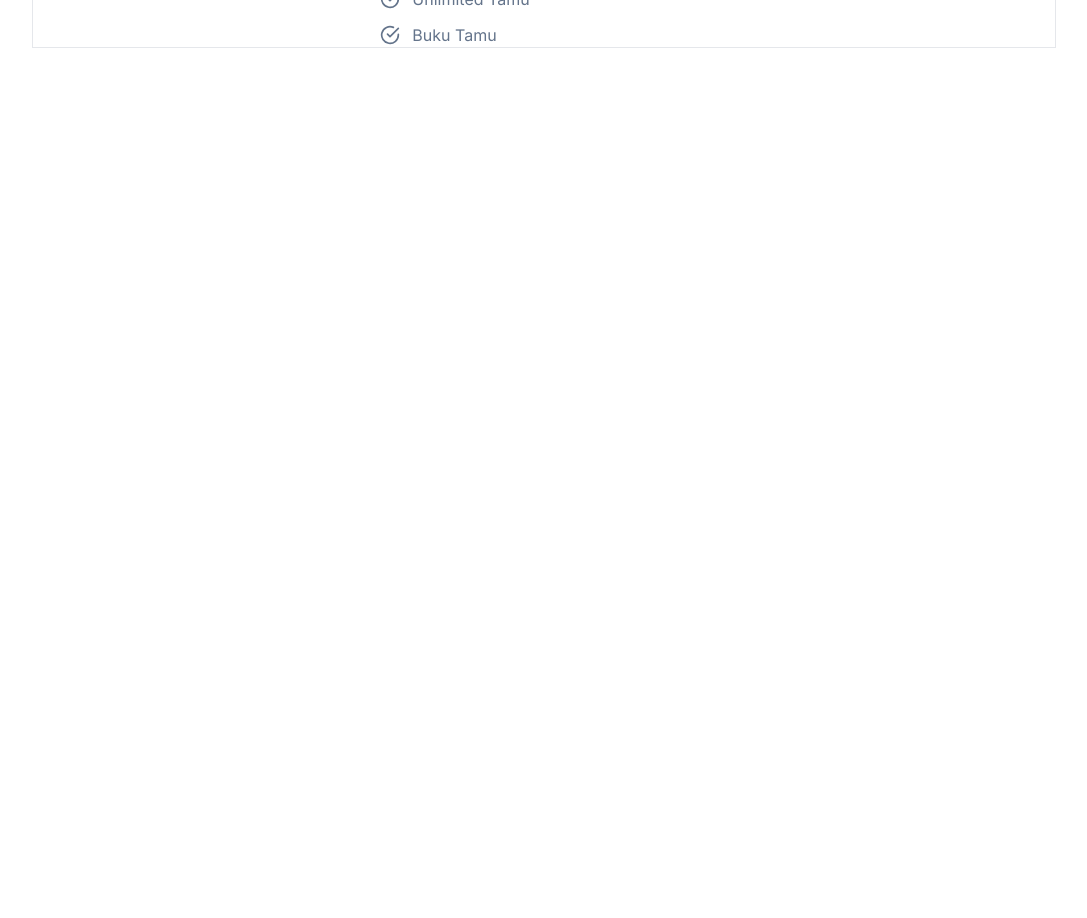
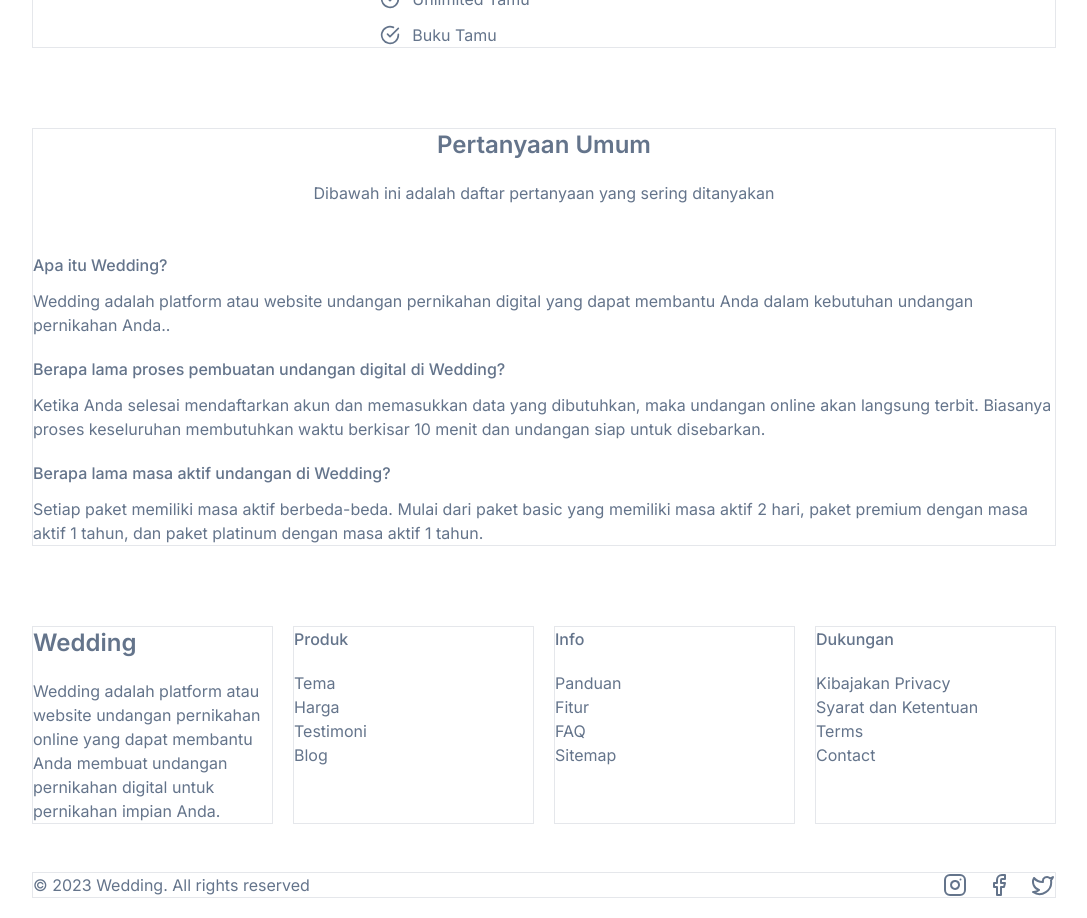
Before and after one commit to sakirsyarian/wedding-user, a Next.js app: page / in a window 1280 px wide. Shown: the part 3260-4178 px from the top of the page, without its empty margins (96-1183 px from the left). Before the commit the page ends 3328 px from the top, so only its background shows below. Built offline with nearby package versions, Linux system fonts and the light colour scheme.

Commit message:
feat: Faq and footer section for landing page

```diff
--- /dev/null
+++ b/app/component/Footer.js
@@ -0,0 +1,131 @@
+import Link from "next/link";
+import { Instagram, Facebook, Twitter } from "lucide-react";
+
+import { cn } from "@/lib/utils";
+
+// css
+const defaultSpaceY = ["space-y-12"];
+
+// data
+const menus = [
+  {
+    title: "Produk",
+    listMenu: [
+      {
+        menu: "Tema",
+        link: "/theme",
+      },
+      {
+        menu: "Harga",
+        link: "/price",
+      },
+      {
+        menu: "Testimoni",
+        link: "/testimoni",
+      },
+      {
+        menu: "Blog",
+        link: "/blog",
+      },
+    ],
+  },
+  {
+    title: "Info",
+    listMenu: [
+      {
+        menu: "Panduan",
+        link: "/guidance",
+      },
+      {
+        menu: "Fitur",
+        link: "/feature",
+      },
+      {
+        menu: "FAQ",
+        link: "/faq",
+      },
+      {
+        menu: "Sitemap",
+        link: "/sitemap",
+      },
+    ],
+  },
+  {
+    title: "Dukungan",
+    listMenu: [
+      {
+        menu: "Kibajakan Privacy",
+        link: "/privacy",
+      },
+      {
+        menu: "Syarat dan Ketentuan",
+        link: "/terms",
+      },
+      {
+        menu: "Terms",
+        link: "/about",
+      },
+      {
+        menu: "Contact",
+        link: "/contact",
+      },
+    ],
+  },
+];
+
+export default function Footer() {
+  return (
+    <>
+      <footer className={cn(defaultSpaceY)}>
+        <div className="grid grid-cols-4 gap-5">
+          {/* brand */}
+          <div className={cn(defaultSpaceY, "space-y-5", "border")}>
+            <h2 className="font-semibold text-2xl">Wedding</h2>
+            <p>
+              Wedding adalah platform atau website undangan pernikahan online
+              yang dapat membantu Anda membuat undangan pernikahan digital untuk
+              pernikahan impian Anda.
+            </p>
+          </div>
+
+          {/* menu */}
+          {menus.map((menu, index) => (
+            <div
+              key={index}
+              className={cn(defaultSpaceY, "space-y-5", "border")}
+            >
+              {/* title */}
+              <h3 className="font-medium">{menu.title}</h3>
+              {/* list */}
+              <ul>
+                {menu.listMenu.map((item, index) => (
+                  <li key={index}>
+                    <Link href={item.link}>{item.menu}</Link>
+                  </li>
+                ))}
+              </ul>
+            </div>
+          ))}
+        </div>
+
+        {/* credit */}
+        <div className="flex justify-between border">
+          <p>© {new Date().getFullYear()} Wedding. All rights reserved</p>
+
+          {/* social */}
+          <div className="flex gap-5">
+            <Link href="/">
+              <Instagram />
+            </Link>
+            <Link href="/">
+              <Facebook />
+            </Link>
+            <Link href="/">
+              <Twitter />
+            </Link>
+          </div>
+        </div>
+      </footer>
+    </>
+  );
+}
--- a/app/component/Hero.js
+++ b/app/component/Hero.js
@@ -10,7 +10,7 @@ const defaultSpaceY = ["space-y-10"];
 export default function Hero() {
   return (
     <>
-      <div className={cn(defaultFlex, "border")}>
+      <div id="hero" className={cn(defaultFlex, "border")}>
         {/* left */}
         <div className={cn(defaultSpaceY)}>
           {/* description */}
--- a/app/component/Navbar.js
+++ b/app/component/Navbar.js
@@ -20,16 +20,16 @@ export default function Navbar() {
           {/* list */}
           <ul className={cn(defaultFlex, "font-medium")}>
             <li>
-              <Link href="/">Fitur</Link>
+              <Link href="/#feature">Fitur</Link>
             </li>
             <li>
-              <Link href="/">Desain</Link>
+              <Link href="/#template">Desain</Link>
             </li>
             <li>
-              <Link href="/">Testimoni</Link>
+              <Link href="/#testimoni">Testimoni</Link>
             </li>
             <li>
-              <Link href="/">Harga</Link>
+              <Link href="/#price">Harga</Link>
             </li>
           </ul>
 
--- a/app/component/Price.js
+++ b/app/component/Price.js
@@ -43,10 +43,10 @@ const prices = [
   },
 ];
 
-export default function Tutorial() {
+export default function Price() {
   return (
     <>
-      <div className={cn(defaultSpaceY, "border")}>
+      <div id="price" className={cn(defaultSpaceY, "border")}>
         {/* heading */}
         <div className={cn(defaultSpaceY, "space-y-5", "text-center")}>
           <h2 className="font-semibold text-2xl">Harga Undangan</h2>
--- /dev/null
+++ b/app/component/Question.js
@@ -0,0 +1,49 @@
+import { cn } from "@/lib/utils";
+
+// css
+const defaultSpaceY = ["space-y-12"];
+
+// data
+const faq = [
+  {
+    question: "Apa itu Wedding?",
+    answer:
+      "Wedding adalah platform atau website undangan pernikahan digital yang dapat membantu Anda dalam kebutuhan undangan pernikahan Anda..",
+  },
+  {
+    question: "Berapa lama proses pembuatan undangan digital di Wedding?",
+    answer:
+      "Ketika Anda selesai mendaftarkan akun dan memasukkan data yang dibutuhkan, maka undangan online akan langsung terbit. Biasanya proses keseluruhan membutuhkan waktu berkisar 10 menit dan undangan siap untuk disebarkan.",
+  },
+  {
+    question: "Berapa lama masa aktif undangan di Wedding?",
+    answer:
+      "Setiap paket memiliki masa aktif berbeda-beda. Mulai dari paket basic yang memiliki masa aktif 2 hari, paket premium dengan masa aktif 1 tahun, dan paket platinum dengan masa aktif 1 tahun.",
+  },
+];
+
+export default function Question() {
+  return (
+    <>
+      <div id="faq" className={cn(defaultSpaceY, "border")}>
+        {/* heading */}
+        <div className={cn(defaultSpaceY, "space-y-5", "text-center")}>
+          <h2 className="font-semibold text-2xl">Pertanyaan Umum</h2>
+          <p>Dibawah ini adalah daftar pertanyaan yang sering ditanyakan</p>
+        </div>
+
+        {/* content */}
+        <div className="grid grid-cols-1 gap-5">
+          {faq.map((item, index) => (
+            <div key={index} className={cn(defaultSpaceY, "space-y-3")}>
+              {/* title */}
+              <h3 className="font-medium">{item.question}</h3>
+              {/* description */}
+              <p>{item.answer}</p>
+            </div>
+          ))}
+        </div>
+      </div>
+    </>
+  );
+}
--- a/app/component/Testimoni.js
+++ b/app/component/Testimoni.js
@@ -5,7 +5,7 @@ import Image from "next/image";
 const defaultSpaceY = ["space-y-12"];
 
 // data
-const testimoni = [
+const testimonials = [
   {
     photo: "lilis.jpg",
     name: "Kim Nadthilya",
@@ -29,7 +29,7 @@ const testimoni = [
 export default function Testimoni() {
   return (
     <>
-      <div className={cn(defaultSpaceY, "border")}>
+      <div id="testimoni" className={cn(defaultSpaceY, "border")}>
         {/* heading */}
         <div className={cn(defaultSpaceY, "space-y-5", "text-center")}>
           <h2 className="font-semibold text-2xl">
@@ -44,20 +44,20 @@ export default function Testimoni() {
 
         {/* content */}
         <div className="grid grid-cols-3 gap-5">
-          {testimoni.map((item, index) => (
+          {testimonials.map((testimoni, index) => (
             <div key={index} className={cn(defaultSpaceY, "space-y-3")}>
               {/* heading */}
               <div className="flex items-center gap-3">
                 <Image
-                  src={`/img/testimoni/${item.photo}`}
+                  src={`/img/testimoni/${testimoni.photo}`}
                   width={50}
                   height={50}
-                  alt={item.name}
+                  alt={testimoni.name}
                 />
-                <h3 className="font-medium">{item.name}</h3>
+                <h3 className="font-medium">{testimoni.name}</h3>
               </div>
               {/* description */}
-              <p>{item.testimoni}</p>
+              <p>{testimoni.testimoni}</p>
             </div>
           ))}
         </div>
--- a/app/component/Tutorial.js
+++ b/app/component/Tutorial.js
@@ -4,7 +4,7 @@ import { cn } from "@/lib/utils";
 const defaultSpaceY = ["space-y-12"];
 
 // data
-const tutorial = [
+const tutorials = [
   {
     title: "Registrasi",
     description:
@@ -25,7 +25,7 @@ const tutorial = [
 export default function Tutorial() {
   return (
     <>
-      <div className={cn(defaultSpaceY, "border")}>
+      <div id="tutorial" className={cn(defaultSpaceY, "border")}>
         {/* heading */}
         <div className={cn(defaultSpaceY, "space-y-5", "text-center")}>
           <h2 className="font-semibold text-2xl">Langkah Pembuatan Undangan</h2>
@@ -37,12 +37,12 @@ export default function Tutorial() {
 
         {/* content */}
         <div className="grid grid-cols-3 gap-5">
-          {tutorial.map((item, index) => (
+          {tutorials.map((tutorial, index) => (
             <div key={index} className={cn(defaultSpaceY, "space-y-3")}>
               {/* title */}
-              <h3 className="font-medium">{item.title}</h3>
+              <h3 className="font-medium">{tutorial.title}</h3>
               {/* description */}
-              <p>{item.description}</p>
+              <p>{tutorial.description}</p>
             </div>
           ))}
         </div>
--- a/app/component/feature.js
+++ b/app/component/feature.js
@@ -15,7 +15,7 @@ import { cn } from "@/lib/utils";
 const defaultSpaceY = ["space-y-12"];
 
 // data
-const whyMe = [
+const features = [
   {
     icon: <Users />,
     title: "Nama Tamu",
@@ -62,7 +62,7 @@ const whyMe = [
 export default function Feature() {
   return (
     <>
-      <div className={cn(defaultSpaceY, "border")}>
+      <div id="feature" className={cn(defaultSpaceY, "border")}>
         {/* heading */}
         <div className={cn(defaultSpaceY, "space-y-5", "text-center")}>
           <h2 className="font-semibold text-2xl">Fitur Terbaik</h2>
@@ -73,16 +73,16 @@ export default function Feature() {
 
         {/* content */}
         <div className="grid grid-cols-4 gap-5">
-          {whyMe.map((item, index) => (
+          {features.map((feature, index) => (
             <div key={index} className={cn(defaultSpaceY, "space-y-3")}>
               {/* title */}
               <div className="flex gap-3">
-                {item.icon}
-                <h3 className="font-medium">{item.title}</h3>
+                {feature.icon}
+                <h3 className="font-medium">{feature.title}</h3>
               </div>
 
               {/* description */}
-              <p>{item.description}</p>
+              <p>{feature.description}</p>
             </div>
           ))}
         </div>
--- a/app/page.js
+++ b/app/page.js
@@ -8,6 +8,8 @@ import Tutorial from "./component/Tutorial";
 import Template from "./component/Template";
 import Testimoni from "./component/Testimoni";
 import Price from "./component/Price";
+import Question from "./component/Question";
+import Footer from "./component/Footer";
 
 // css
 const defaultCaontainer = ["py-5", "container", "space-y-20", "text-slate-500"];
@@ -24,6 +26,8 @@ export default function Home() {
         <Template />
         <Testimoni />
         <Price />
+        <Question />
+        <Footer />
       </div>
     </>
   );
```
Also changed, not shown: app/component/Choose.js (+7 -7 lines), app/component/Template.js (+6 -6 lines).
